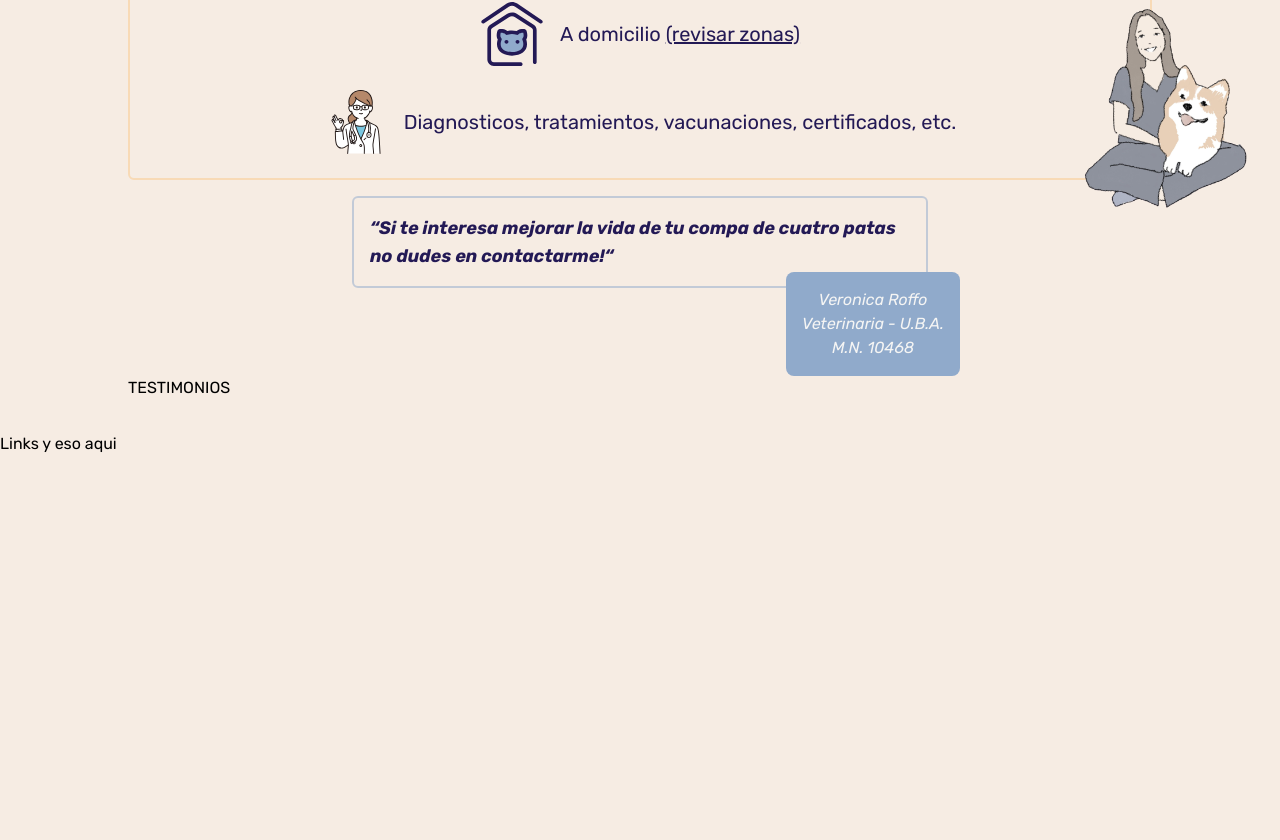
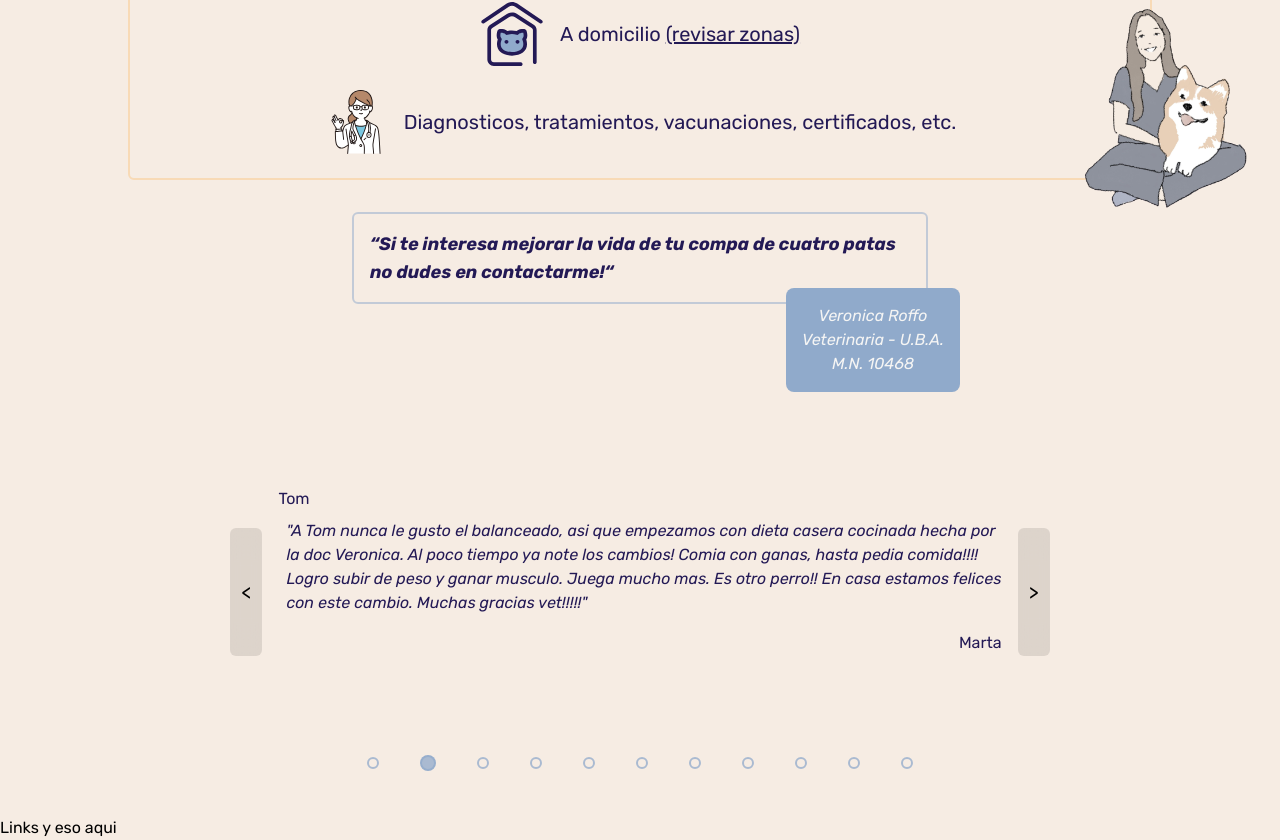
Before and after one commit to SantiagoJavierRubio/veroroffovet, a Next.js app in the folder next-app/: page / in a window 1280 px wide. Shown: the part 568-1408 px from the top of the page. Before the commit the page ends 1024 px from the top, so only its background shows below. Built offline with nearby package versions, Linux system fonts and the light colour scheme.

Commit message:
fix layouts; add carousel funcs; add todos;

```diff
--- a/next-app/components/Layout/Footer.tsx
+++ b/next-app/components/Layout/Footer.tsx
@@ -1,3 +1,5 @@
+// TODO: Complete
+
 export default function Footer() {
   return <footer className="hidden sm:block">Links y eso aqui</footer>
 }
--- a/next-app/components/Layout/Layout.tsx
+++ b/next-app/components/Layout/Layout.tsx
@@ -8,13 +8,15 @@ interface LayoutProps {
   description?: string
 }
 
+// TODO: Mobile -> handle auto snap on scroll
+
 export default function Layout(props: PropsWithChildren<LayoutProps>) {
   const { title, description, children } = props
   return (
     <>
       <Head title={title} description={description} />
       <NavBar />
-      <main className="mb-32 min-h-screen w-full sm:mt-32 sm:mb-0">
+      <main className="mb-32 min-h-screen w-full max-w-full sm:mt-32 sm:mb-0">
         {children}
       </main>
       <Footer />
--- a/next-app/components/Layout/NavBar.tsx
+++ b/next-app/components/Layout/NavBar.tsx
@@ -11,8 +11,8 @@ interface LinkBtnProps {
 const LinkButton = (props: LinkBtnProps) => {
   const { icon, title, selected } = props
   return (
-    <div className="flex h-full max-w-full flex-col items-center justify-center rounded-md px-0 transition-all hover:shadow-xl sm:flex-row md:gap-4 lg:gap-8 lg:px-8">
-      <div className="relative h-8 w-8 shrink-0 p-0 sm:h-9 sm:w-9 md:h-10 md:w-10">
+    <div className="flex h-full max-w-full flex-col items-center justify-center rounded-md px-0 transition-all hover:shadow-xl sm:flex-row md:gap-4 lg:px-6">
+      <div className="relative h-8 w-8 shrink-0 p-0 sm:h-9 sm:w-9">
         <Image src={icon} fill alt={title} />
       </div>
       <h4
@@ -52,8 +52,8 @@ export default function NavBar() {
   return (
     <nav
       className={`bg-primary border-secondary fixed bottom-0 left-0 z-50
-      grid min-h-fit w-full grid-flow-col gap-4 p-4 shadow-lg lg:gap-8 ${gridCols}
-      sm:absolute sm:top-0 sm:bottom-full sm:border-b-2 md:px-16 lg:px-32`}
+      grid min-h-fit w-full grid-flow-col gap-4 p-4 shadow-lg lg:gap-6 ${gridCols}
+      sm:absolute sm:top-0 sm:bottom-full sm:border-b-2 md:px-12 lg:px-20`}
     >
       <Link href="/">
         <LinkButton
--- a/next-app/components/Testimonios.tsx
+++ b/next-app/components/Testimonios.tsx
@@ -1,12 +1,101 @@
-// TODO: Setup a carrousel with automatic scroll and option to move forwrads and backwards
-// TODO: Consume testimonios_data and display nicely that info on the carrousel
+import { useState, useEffect, useCallback } from 'react'
+import { data } from './testimonios_data'
+import { motion } from 'framer-motion'
 
-export default function Testimonios() {
+const CAROUSEL_AUTO_SCROLL_DELAY = 5000
+
+interface BallCursorProps {
+  index: number
+  length: number
+  setIndex: (i: number) => void
+}
+
+const BallCursor = ({ index, length, setIndex }: BallCursorProps) => {
+  const arr = new Array(length).fill('')
   return (
-    <div>
-      <div>{'<'}</div>
-      <div></div>
-      <div>{'>'}</div>
+    <div className="flex h-12 w-full items-center justify-evenly gap-2 px-16 transition-all">
+      {arr.map((_, i) =>
+        i === index ? (
+          <div
+            key={i}
+            className="border-secondary/75 bg-secondary/75 h-4 w-4 rounded-full border-2"
+          ></div>
+        ) : (
+          <div
+            key={i}
+            className="border-secondary/75 h-3 w-3 cursor-pointer rounded-full border-2"
+            onClick={() => setIndex(i)}
+          ></div>
+        )
+      )}
     </div>
   )
 }
+
+export default function Testimonios() {
+  const [currentIndex, setCurrentIndex] = useState<number>(0)
+  const [isBlocked, setIsBlocked] = useState<boolean>(false)
+
+  const forward = useCallback(() => {
+    if (currentIndex === data.length - 1) {
+      setCurrentIndex(0)
+    } else setCurrentIndex(curr => curr + 1)
+  }, [currentIndex])
+
+  const backward = () => {
+    if (currentIndex === 0) {
+      setCurrentIndex(data.length - 1)
+    } else setCurrentIndex(curr => curr - 1)
+  }
+
+  useEffect(() => {
+    const i = setInterval(() => {
+      if (!isBlocked) forward()
+    }, CAROUSEL_AUTO_SCROLL_DELAY)
+
+    return () => clearInterval(i)
+  }, [forward, isBlocked])
+
+  return (
+    <div
+      className="relative m-auto mt-2 h-screen w-full overflow-x-hidden sm:h-96 sm:w-4/5"
+      onMouseEnter={() => setIsBlocked(true)}
+      onMouseLeave={() => setIsBlocked(false)}
+    >
+      <div
+        className="absolute left-0 top-0 hidden h-full w-8 cursor-pointer select-none items-center justify-center text-xl  transition-all sm:flex"
+        onClick={backward}
+      >
+        <div className="flex h-32 w-full items-center justify-center rounded-md bg-black/10 p-2 backdrop-blur-lg hover:bg-black/20">
+          {'<'}
+        </div>
+      </div>
+      <div className="text-primary flex h-full w-full flex-col px-2 sm:px-10">
+        <motion.div
+          className="flex h-full grow flex-col justify-center gap-2 sm:px-2"
+          key={currentIndex}
+          initial={{ x: '100%', opacity: '20%' }}
+          animate={{ x: 0, opacity: '100%' }}
+          transition={{ duration: 0.25 }}
+        >
+          <h6>{data[currentIndex].paciente}</h6>
+          <p className="ml-2 italic">&quot;{data[currentIndex].texto}&quot;</p>
+          <h6 className="mt-2 text-right">{data[currentIndex].tutor}</h6>
+        </motion.div>
+        <BallCursor
+          index={currentIndex}
+          length={data.length}
+          setIndex={setCurrentIndex}
+        />
+      </div>
+      <div
+        className="bg-black/1 absolute right-0 top-0 hidden h-full w-8 cursor-pointer select-none items-center justify-center text-xl transition-all sm:flex"
+        onClick={forward}
+      >
+        <div className="flex h-32 w-full items-center justify-center rounded-md bg-black/10 p-2 backdrop-blur-lg hover:bg-black/20">
+          {'>'}
+        </div>
+      </div>
+    </div>
+  )
+}
--- a/next-app/components/testimonios_data.ts
+++ b/next-app/components/testimonios_data.ts
@@ -12,7 +12,7 @@ export const data: Testimonio[] = [
       'Verónica es una profesional muy seria, responsable, amorosa y comprensiva. Responde todas las consultas y es súper atenta. Muy recomendable su servicio! Estoy muy agradecida. Y para todas las cosas de mi perrito, en lo clínico y nutricional, lo consulto con ella.'
   },
   {
-    tutor: 'Marta Copola',
+    tutor: 'Marta',
     paciente: 'Tom',
     texto:
       'A Tom nunca le gusto el balanceado, asi que empezamos con dieta casera cocinada hecha por la doc Veronica. Al poco tiempo ya note los cambios! Comia con ganas, hasta pedia comida!!!! Logro subir de peso y ganar musculo. Juega mucho mas. Es otro perro!! En casa estamos felices con este cambio. Muchas gracias vet!!!!!'
--- a/next-app/package.json
+++ b/next-app/package.json
@@ -13,6 +13,7 @@
     "@types/node": "18.11.18",
     "@types/react": "18.0.27",
     "@types/react-dom": "18.0.10",
+    "framer-motion": "^9.0.2",
     "next": "13.1.5",
     "nodemailer": "^6.9.1",
     "react": "18.2.0",
--- a/next-app/pages/index.tsx
+++ b/next-app/pages/index.tsx
@@ -2,7 +2,11 @@ import Container from '@/components/Container'
 import Layout from '@/components/Layout/Layout'
 import Image from 'next/image'
 import Link from 'next/link'
+import Testimonios from '@/components/Testimonios'
 import { useState, useEffect } from 'react'
+
+// TODO: Handle fixed img overlay with testimonios
+// TODO: Handle mobile or small screen display
 
 const rgb2hex = (rgb: string) =>
   `#${rgb
@@ -110,7 +114,7 @@ export default function Home() {
             </div>
           </div>
         </section>
-        <div className="m-auto mt-4 flex max-w-xl flex-col items-stretch justify-start">
+        <div className="m-auto mt-8 flex max-w-xl flex-col items-stretch justify-start">
           <p className="border-secondary/50 text-primary w-fit self-center rounded-md border-2 p-4 text-lg font-bold italic">
             &ldquo;Si te interesa mejorar la vida de tu compa de cuatro patas no
             dudes en contactarme!&ldquo;
@@ -121,7 +125,7 @@ export default function Home() {
             <p>M.N. 10468</p>
           </div>
         </div>
-        <div>TESTIMONIOS</div>
+        <Testimonios />
       </Container>
       <aside className="fixed -right-10 -bottom-8 z-20 hidden rounded-full sm:block md:h-56 md:w-56 lg:-right-8 lg:h-72 lg:w-72 xl:-bottom-4 xl:-right-6">
         <Image
--- a/next-app/pages/recursos.tsx
+++ b/next-app/pages/recursos.tsx
@@ -5,7 +5,9 @@ export default function Recursos() {
   return (
     <Layout title="Recursos">
       <Container>
-        <h2 className="text-secondary text-center text-4xl">Proximamente...</h2>
+        <h2 className="text-secondary animate-pulse text-center text-4xl">
+          Proximamente...
+        </h2>
       </Container>
     </Layout>
   )
--- a/next-app/styles/globals.css
+++ b/next-app/styles/globals.css
@@ -6,6 +6,9 @@
   box-sizing: border-box;
   padding: 0;
   margin: 0;
+  -ms-overflow-style: none;
+  scrollbar-color: transparent transparent;
+  scrollbar-width: none;
 }
 
 html,
@@ -32,3 +35,16 @@ body {
     color-scheme: dark;
   }
 }
+
+*::-webkit-scrollbar {
+  width: 0;
+}
+
+*::-webkit-scrollbar-track {
+  background: transparent;
+}
+
+*::-webkit-scrollbar-thumb {
+  background: transparent;
+  border: none;
+}
```
Also changed, not shown: 1 other file (tests, documents, lock files or other folders).
